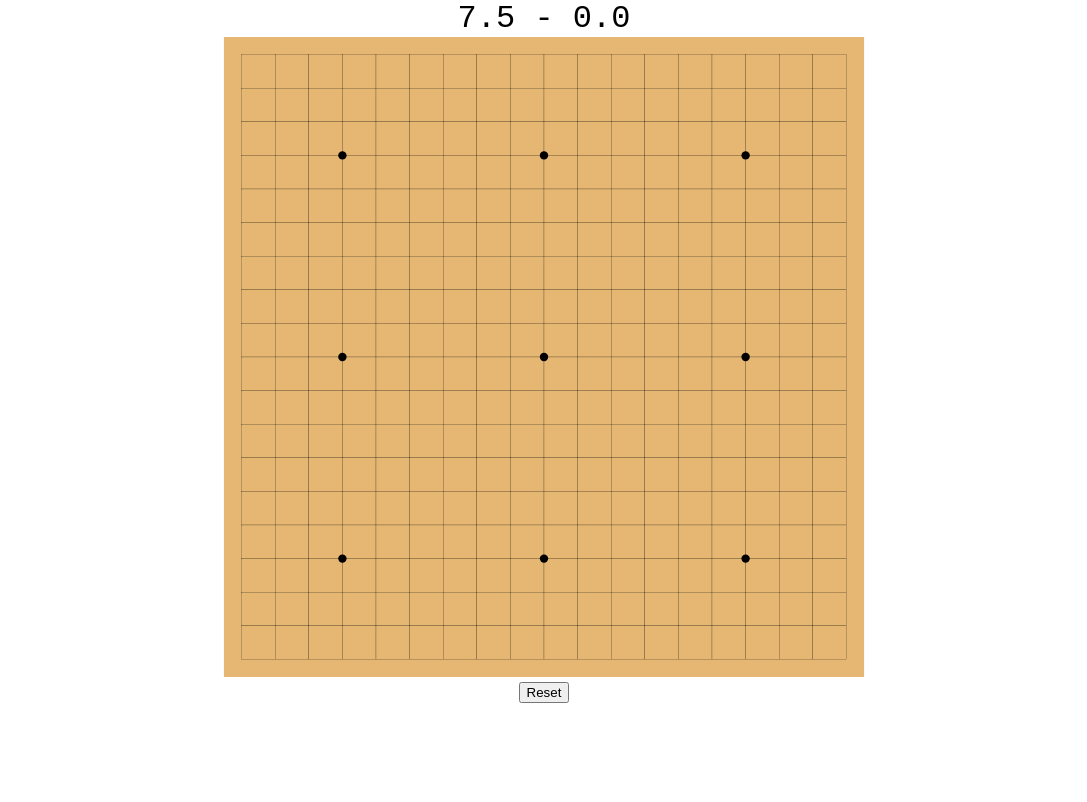
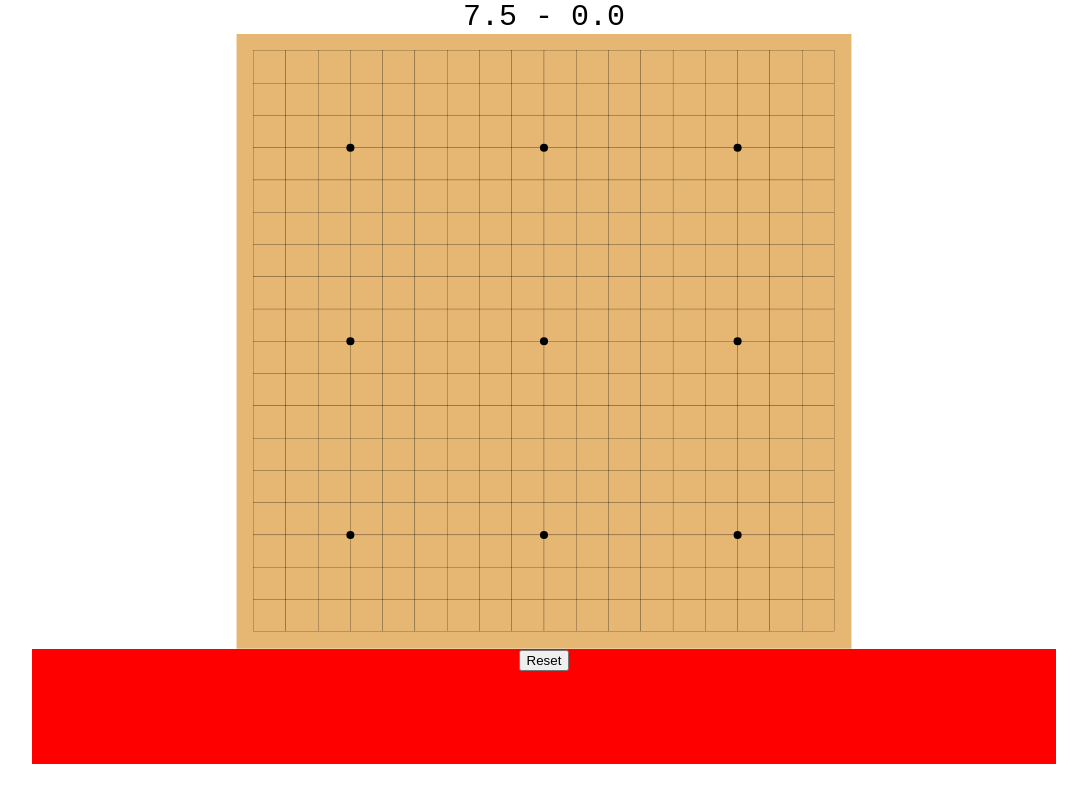
Before and after one commit to ZacheryFaria/gomoku, a React (Create React App) app: page / in a window 1280 px wide. Shown: the top 802 px of the page, without its empty margins (96-1183 px from the left). Built offline with nearby package versions, Linux system fonts and the light colour scheme.

Commit message:
started work on setting tab

```diff
--- a/src/App.css
+++ b/src/App.css
@@ -1,7 +1,9 @@
 html,
 body {
-  height: 100%;
+  height: 98%;
   width: 100%;
+  margin: 0px;
+  overflow: hidden;
 }
 
 #root {
@@ -16,13 +18,13 @@ body {
 }
 
 .BoardDiv {
-  height: 100%;
+  height: 80%;
   width: 100%;
 }
 
 .Board {
-  height: 80vh;
-  width: 100vw;
+  height: 100%;
+  width: 100%;
 }
 
 .Cell {
@@ -30,14 +32,18 @@ body {
   width: 100%;
 }
 
-.Piece {
-}
-
 .Piece:hover {
   opacity: 50%;
 }
 
+.SettingsContainer {
+  background-color: red;
+  height: 15%;
+  width: 80%;
+  margin: 0 auto;
+}
+
 .Timer {
   font-family: monospace;
-  font-size: 2.5vw;
+  font-size: 30px;
 }
--- a/src/components/Board.tsx
+++ b/src/components/Board.tsx
@@ -72,8 +72,6 @@ const Board: React.FC<Props> = props => {
         {circles}
         {pieces}
       </svg>
-
-      <button onClick={() => props.resetBoard()}>Reset</button>
     </div>
   );
 };
--- a/src/components/Game.tsx
+++ b/src/components/Game.tsx
@@ -1,5 +1,6 @@
 import React, { useEffect } from "react";
 import Board from "./Board";
+import Settings from "./Settings";
 import { connect } from "react-redux";
 import { BoardState, Player } from "../store";
 import { placePiece } from "../reducer";
@@ -26,6 +27,7 @@ const Game: React.FC<Props> = props => {
   return (
     <div className="App">
       <Board />
+      <Settings />
     </div>
   );
 };
--- /dev/null
+++ b/src/components/Settings.tsx
@@ -0,0 +1,28 @@
+import React from "react";
+import { BoardState } from "../store";
+import { connect } from "react-redux";
+import { resetBoard } from "../reducer";
+
+interface Props {
+  resetBoard: () => void;
+}
+
+const Settings: React.FC<Props> = props => {
+  return (
+    <div className="SettingsContainer">
+      <button onClick={() => props.resetBoard()}>Reset</button>
+    </div>
+  );
+};
+
+const mapStateToProps = (state: BoardState) => {
+  return {};
+};
+
+const mapDispatchToProps = () => {
+  return {
+    resetBoard: resetBoard
+  };
+};
+
+export default connect(mapStateToProps, mapDispatchToProps)(Settings);
```
